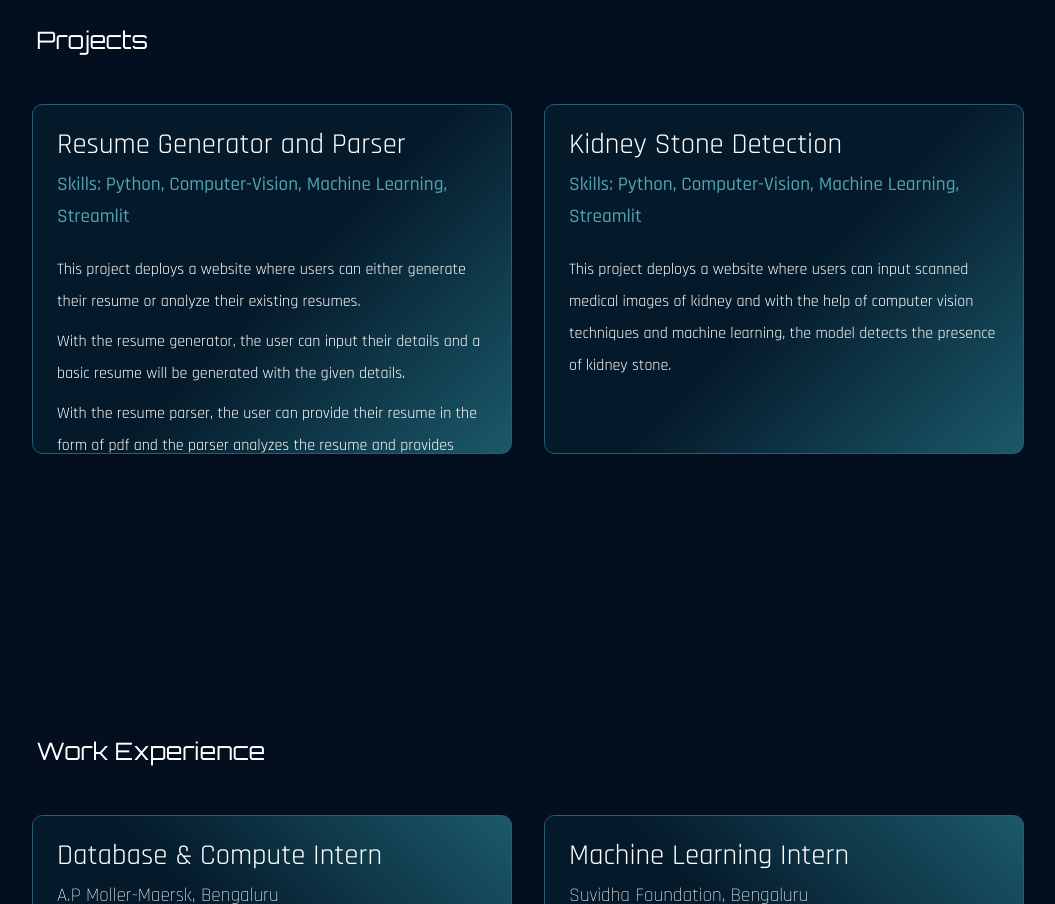
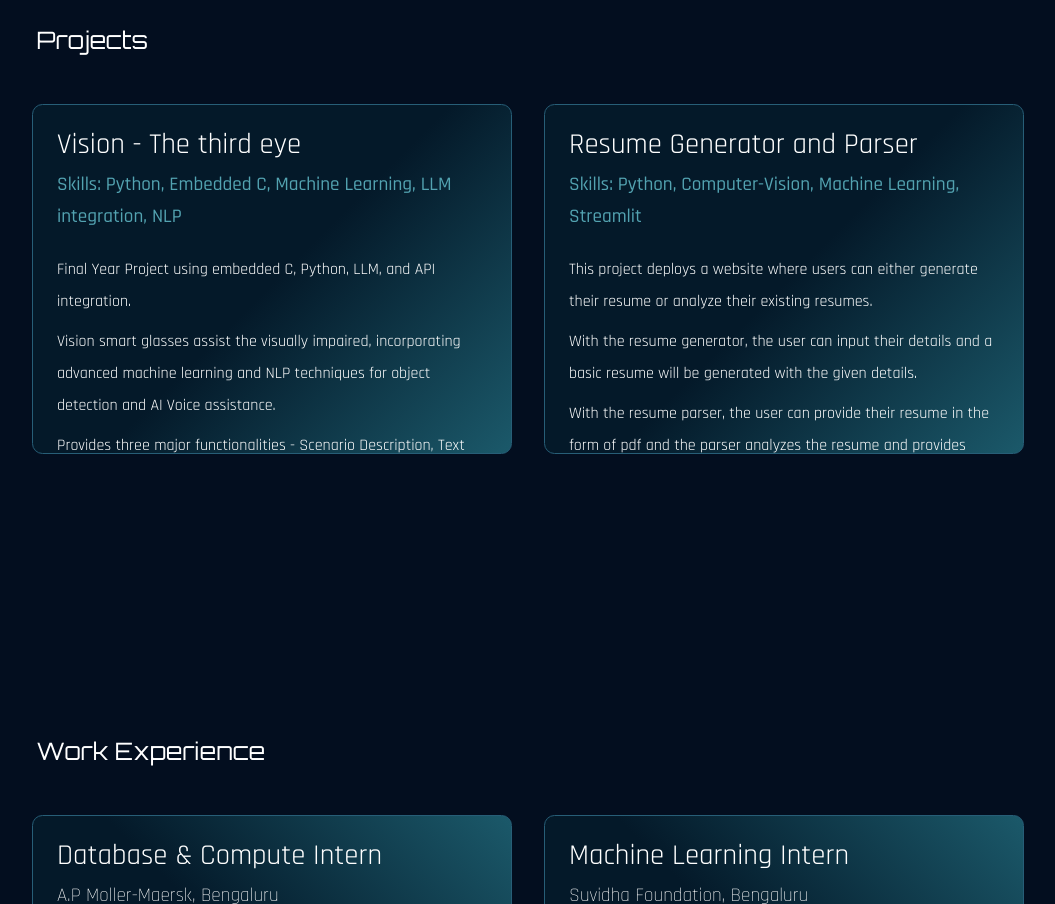
Before and after one commit to AnanyaSarika/Portfolio, a React (Create React App) app: page / in a window 1280 px wide. Shown: the part 3060-3964 px from the top of the page, without its empty margins (112-1167 px from the left). Built offline with nearby package versions, Linux system fonts and the light colour scheme; a web font is replaced by a local one.

Commit message:
updated projects and skills

```diff
--- a/src/components/Banner.js
+++ b/src/components/Banner.js
@@ -1,9 +1,6 @@
 import React from "react";
-import { FaGithub, FaYoutube, FaDribble} from 'react-icons/fa';
 import { TypeAnimation } from "react-type-animation";
-import {motion} from 'framer-motion'
-import {fadeIn} from '../variants';
-import { Button } from "react-scroll";
+
 import { Link } from 'react-scroll';
 
 const Banner = () => {
--- a/src/components/projects/data.js
+++ b/src/components/projects/data.js
@@ -1,4 +1,11 @@
 export const PROJECT_DATA =[
+    {
+        title: "Vision - The third eye",
+        skills: ['Skills: ','Python, ','Embedded C, ','Machine Learning, ','LLM integration, ',' NLP'],
+        desc:['Final Year Project using embedded C, Python, LLM, and API integration.',
+        'Vision smart glasses assist the visually impaired, incorporating advanced machine learning and NLP techniques for object detection and AI Voice assistance.','Provides three major functionalities - Scenario Description, Text recognition, Conversational AI']
+
+    },
     {
         title: "Resume Generator and Parser",
         skills: ['Skills: ','Python, ','Computer-Vision, ','Machine Learning, ',' Streamlit'],
--- a/src/components/skills/data.js
+++ b/src/components/skills/data.js
@@ -18,6 +18,7 @@ export const SKILLS=[
         {skill: "Python", percentage:"80%"},
         {skill: "Java", percentage:"60%"},
         {skill: "C Programming", percentage:"60%"},
+        {skill: "Go", percentage:"55%"},
         {skill: "C++", percentage:"50%"},
         {skill: "Terraform HCL", percentage:"20%"}
     ],
@@ -36,6 +37,7 @@ export const SKILLS=[
     title: "Softskills",
     icon:"",
     skills: [
+        {skill: "Communication & collaboration", percentage:"90%"},
         {skill: "Problem Solving", percentage:"80%"},
         {skill: "Presentation", percentage:"75%"},
         {skill: "Creativity", percentage:"70%"},
```
